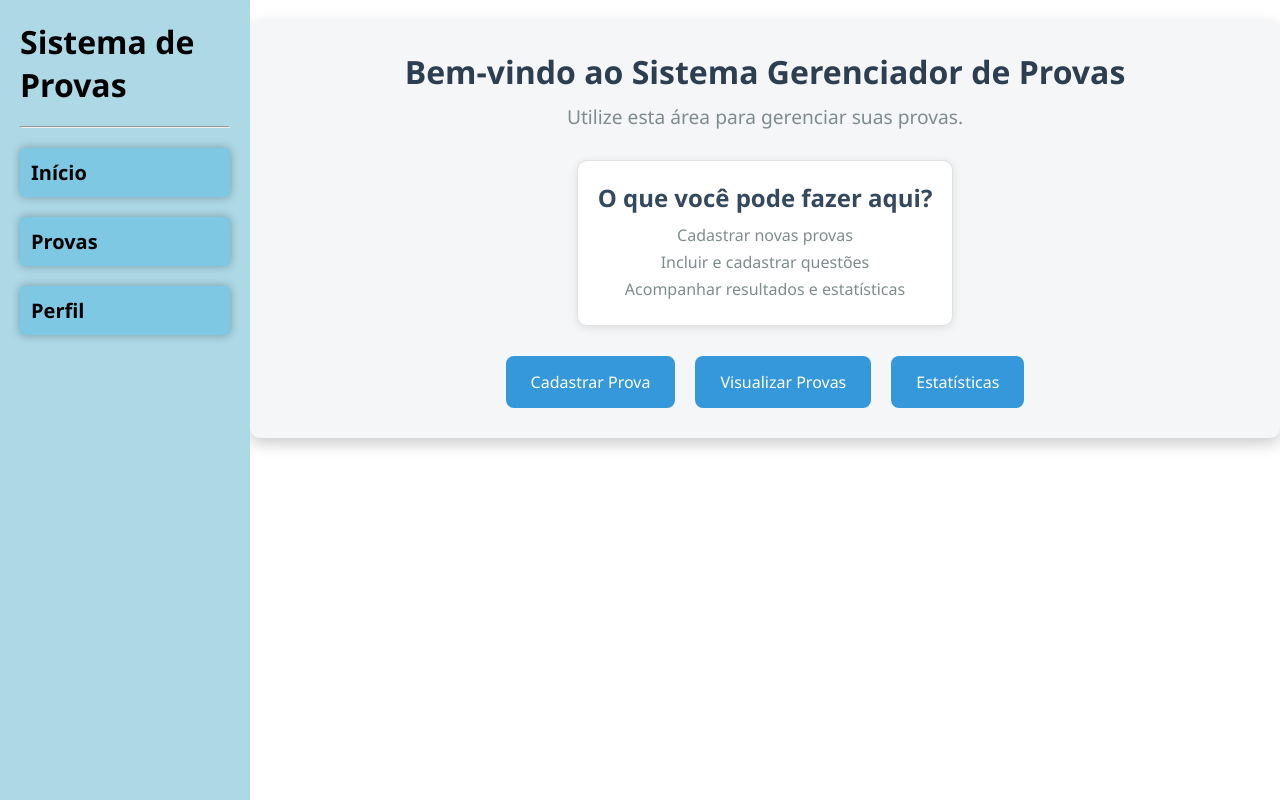
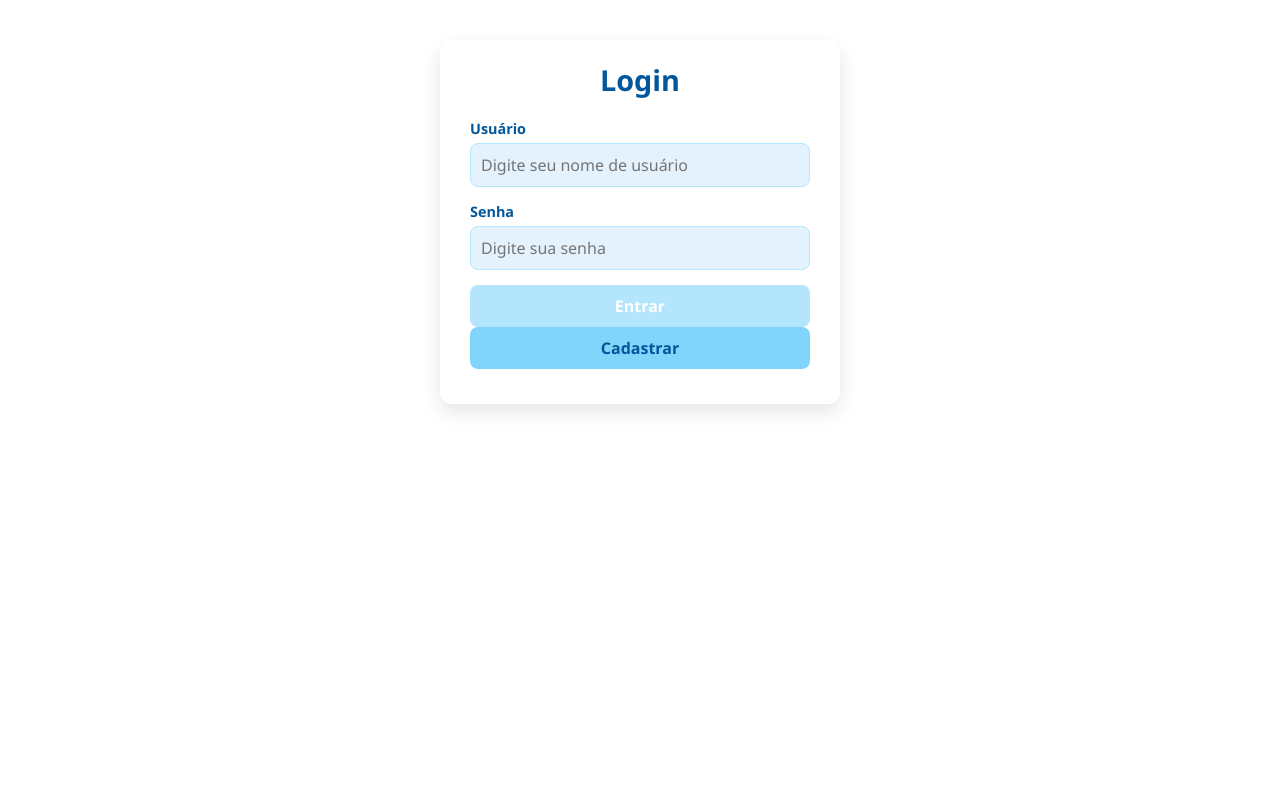
Before and after one commit to Airesp4/ExamManagerFront, an Angular app: page / in a window 1280 px wide. Built offline with nearby package versions, Linux system fonts and the light colour scheme.

Commit message:
Criando tela de login e adequando requisições

```diff
--- a/src/app/app.component.html
+++ b/src/app/app.component.html
@@ -1,21 +1,3 @@
-<div class="container">
-    <app-sidebar (sectionChange)="onSectionChange($event)"></app-sidebar>
-
-    <div class="container__content">
-      <ng-container *ngIf="activeSection === 'inicio'">
-        <app-interaction-screen></app-interaction-screen>
-      </ng-container>
-
-      <ng-container *ngIf="activeSection === 'provas'">
-        <!-- Conteúdo da seção Provas -->
-        <app-search-bar></app-search-bar>
-        <app-info-screen></app-info-screen>
-      </ng-container>
-
-      <ng-container *ngIf="activeSection === 'perfil'">
-
-      </ng-container>
-    </div>
-</div>
+<app-login></app-login>
 
 <router-outlet />
--- a/src/app/app.component.ts
+++ b/src/app/app.component.ts
@@ -7,11 +7,12 @@ import { InfoScreenComponent } from "./components/info-screen/info-screen.compon
 import { CommonModule } from '@angular/common';
 import { HttpClient } from '@angular/common/http';
 import { InteractionScreenComponent } from "./components/interaction-screen/interaction-screen.component";
+import { LoginComponent } from "./components/login/login.component";
 
 @Component({
   selector: 'app-root',
   standalone: true,
-  imports: [RouterOutlet, SidebarSystemComponent, SearchBarComponent, FormsModule, InfoScreenComponent, CommonModule, InteractionScreenComponent],
+  imports: [RouterOutlet, SidebarSystemComponent, SearchBarComponent, FormsModule, InfoScreenComponent, CommonModule, InteractionScreenComponent, LoginComponent],
   providers: [HttpClient],
   templateUrl: './app.component.html',
   styleUrls: ['./app.component.css']
--- a/src/app/components/info-screen/info-screen.component.css
+++ b/src/app/components/info-screen/info-screen.component.css
@@ -2,7 +2,7 @@
   padding: 20px;
   margin: 0;
   max-width: calc(100% - 250px); /* Subtrai a largura da sidebar */
-    margin-left: 250px;  /* Garantir que o container ocupe toda a largura da tela */
+  margin-left: 250px;
 }
 
 .container__provas .prova-list {
@@ -16,31 +16,18 @@
   padding: 15px;
   border-radius: 8px;
   box-shadow: 0 2px 5px rgba(0, 0, 0, 0.1);
-    width: 100%;  /* Garantir que o card ocupe toda a largura */
-    border: 2px solid #ddd;  /* Adicionando borda visível */
-    box-sizing: border-box;  /* Inclui padding e borda no cálculo da largura */
-}
-
-.container__provas .prova-card h3 {
-    margin: 0;
-    font-size: 1.2rem;
-}
-
-.container__provas .prova-card p {
-    margin: 10px 0 0;
-}
-
-.prova-card {
-    cursor: pointer; /* Indica que o item é clicável */
+  width: 100%;
+  border: 2px solid #ddd;
+  box-sizing: border-box;
+  cursor: pointer;
   transition: transform 0.3s ease-in-out, box-shadow 0.3s ease-in-out;
 }
 
-.prova-card:hover {
-    transform: scale(1.04); /* Aumenta o card em 4% */
-    box-shadow: 0 4px 10px rgba(99, 85, 85, 0.2); /* Adiciona uma sombra mais forte ao passar o mouse */
+.container__provas .prova-card:hover {
+  transform: scale(1.04);
+  box-shadow: 0 4px 10px rgba(99, 85, 85, 0.2);
 }
 
-/* Modal Overlay */
 .modal {
   position: fixed;
   top: 0;
@@ -72,11 +59,12 @@
 
 .button-container {
   display: flex;
-    justify-content: center; /* Centraliza horizontalmente */
-    gap: 10px; /* Espaçamento entre os botões */
+  justify-content: center;
+  gap: 10px;
   margin-top: 20px;
 }
 
+/* Botões com Classes Específicas */
 button {
   padding: 10px 15px;
   border: none;
@@ -86,30 +74,51 @@
   cursor: pointer;
 }
 
-  /* Botão Salvar - Azul */
-  button:nth-child(1) {
+.btn-salvar {
   background-color: #007bff;
 }
 
-  button:nth-child(1):hover {
+.btn-salvar:hover {
   background-color: #0056b3;
 }
 
-  /* Botão Editar/Cancelar - Amarelo */
-  button:nth-child(2) {
+.btn-editar {
   background-color: #ffc107;
-    color: black; /* Texto preto para contraste */
+  color: black;
 }
 
-  button:nth-child(2):hover {
+.btn-editar:hover {
   background-color: #e0a800;
 }
 
-  /* Botão Fechar - Vermelho */
-  button:nth-child(3) {
+.btn-fechar {
+  background-color: #6c757d;
+}
+
+.btn-fechar:hover {
+  background-color: #5a6268;
+}
+
+.btn-excluir {
   background-color: #dc3545;
 }
 
-  button:nth-child(3):hover {
+.btn-excluir:hover {
   background-color: #a71d2a;
 }
+
+.btn-confirmar {
+  background-color: #28a745;
+}
+
+.btn-confirmar:hover {
+  background-color: #218838;
+}
+
+.btn-cancelar {
+  background-color: #6c757d;
+}
+
+.btn-cancelar:hover {
+  background-color: #5a6268;
+}
--- /dev/null
+++ b/src/app/components/login/login.component.css
@@ -0,0 +1,151 @@
+/* Contêiner principal */
+.login-container {
+  margin: 40px auto;
+  width: 100%;
+  max-width: 400px;
+  background: #ffffff;
+  padding: 20px 30px;
+  border-radius: 12px;
+  box-shadow: 0 8px 20px rgba(0, 0, 0, 0.1);
+  font-family: 'Arial', sans-serif;
+}
+
+h2 {
+  text-align: center;
+  color: #01579b;
+  font-size: 1.8rem;
+  margin-bottom: 20px;
+}
+
+/* Formulários */
+.form-group {
+  margin-bottom: 15px;
+}
+
+label {
+  display: block;
+  font-size: 0.9rem;
+  font-weight: bold;
+  color: #01579b;
+  margin-bottom: 5px;
+}
+
+input {
+  width: 100%;
+  padding: 10px;
+  font-size: 1rem;
+  border: 1px solid #b3e5fc;
+  border-radius: 8px;
+  background: #e3f2fd;
+  outline: none;
+  transition: border-color 0.3s ease;
+}
+
+input:focus {
+  border-color: #0288d1;
+}
+
+button {
+  width: 100%;
+  padding: 10px;
+  font-size: 1rem;
+  font-weight: bold;
+  border: none;
+  border-radius: 8px;
+  cursor: pointer;
+  transition: background-color 0.3s ease, transform 0.2s ease;
+}
+
+button:disabled {
+  background-color: #b3e5fc;
+  cursor: not-allowed;
+}
+
+.btn-primary {
+  background-color: #0288d1;
+  color: white;
+}
+
+.btn-primary:hover {
+  background-color: #0277bd;
+  transform: scale(1.02);
+}
+
+.btn-secondary {
+  background-color: #81d4fa;
+  color: #01579b;
+}
+
+.btn-secondary:hover {
+  background-color: #4fc3f7;
+  transform: scale(1.02);
+}
+
+.error-message {
+  margin-top: 10px;
+  padding: 10px;
+  background-color: #ffebee;
+  color: #d32f2f;
+  text-align: center;
+  border-radius: 8px;
+}
+
+/* Modal */
+.modal {
+  display: none;
+  position: fixed;
+  top: 0;
+  left: 0;
+  width: 100%;
+  height: 100%;
+  background-color: rgba(0, 0, 0, 0.5);
+  justify-content: center;
+  align-items: center;
+  z-index: 1000;
+}
+
+.modal.is-visible {
+  display: flex;
+}
+
+.modal-content {
+  background: #ffffff;
+  padding: 25px 30px;
+  border-radius: 12px;
+  width: 100%;
+  max-width: 400px;
+  box-shadow: 0 8px 20px rgba(0, 0, 0, 0.2);
+}
+
+.modal-content h2 {
+  margin-top: 0;
+  color: #01579b;
+  text-align: center;
+  margin-bottom: 15px;
+}
+
+.modal-content .form-group {
+  margin-bottom: 15px;
+}
+
+.modal-content button {
+  margin-right: 10px;
+}
+
+.btn-success {
+  background-color: #4caf50;
+  color: white;
+}
+
+.btn-success:hover {
+  background-color: #43a047;
+}
+
+.btn-danger {
+  background-color: #e57373;
+  color: white;
+}
+
+.btn-danger:hover {
+  background-color: #ef5350;
+}
--- /dev/null
+++ b/src/app/components/login/login.component.html
@@ -0,0 +1,92 @@
+<div class="login-container">
+  <h2>Login</h2>
+  <form (ngSubmit)="onSubmit()" #loginForm="ngForm">
+    <div class="form-group">
+      <label for="username">Usuário</label>
+      <input
+        type="text"
+        id="username"
+        class="form-control"
+        placeholder="Digite seu nome de usuário"
+        required
+        [(ngModel)]="username"
+        name="username"
+      />
+    </div>
+    <div class="form-group">
+      <label for="password">Senha</label>
+      <input
+        type="password"
+        id="password"
+        class="form-control"
+        placeholder="Digite sua senha"
+        required
+        [(ngModel)]="password"
+        name="password"
+      />
+    </div>
+    <div class="form-group">
+      <button type="submit" class="btn btn-primary" [disabled]="!loginForm.form.valid">
+        Entrar
+      </button>
+      <button type="button" class="btn btn-secondary" (click)="abrirModalCadastro()">
+        Cadastrar
+      </button>
+    </div>
+    <div *ngIf="loginFailed" class="error-message">
+      <p>Credenciais inválidas, tente novamente.</p>
+    </div>
+  </form>
+
+  <!-- Modal de Cadastro -->
+  <div class="modal" [ngClass]="{ 'is-visible': modalCadastroAberto }">
+    <div class="modal-content">
+      <h2>Cadastrar Usuário</h2>
+      <form (ngSubmit)="onCadastrar()" #cadastroForm="ngForm">
+        <div class="form-group">
+          <label for="new-username">Usuário</label>
+          <input
+            type="text"
+            id="new-username"
+            class="form-control"
+            placeholder="Digite seu nome de usuário"
+            required
+            [(ngModel)]="newUsername"
+            name="newUsername"
+          />
+        </div>
+        <div class="form-group">
+          <label for="new-password">Senha</label>
+          <input
+            type="password"
+            id="new-password"
+            class="form-control"
+            placeholder="Digite sua senha"
+            required
+            [(ngModel)]="newPassword"
+            name="newPassword"
+          />
+        </div>
+        <div class="form-group">
+          <label for="date-birth">Data de Nascimento</label>
+          <input
+            type="date"
+            id="date-birth"
+            class="form-control"
+            required
+            [(ngModel)]="newDateBirth"
+            name="newDateBirth"
+          />
+        </div>
+        <div class="form-group">
+          <button type="submit" class="btn btn-success" [disabled]="!cadastroForm.form.valid">
+            Confirmar Cadastro
+          </button>
+          <button type="button" class="btn btn-danger" (click)="fecharModalCadastro()">
+            Cancelar
+          </button>
+        </div>
+      </form>
+    </div>
+  </div>
+</div>
--- /dev/null
+++ b/src/app/components/login/login.component.ts
@@ -0,0 +1,49 @@
+import { CommonModule } from '@angular/common';
+import { Component } from '@angular/core';
+import { FormsModule } from '@angular/forms';
+import { Router } from '@angular/router';
+
+@Component({
+  selector: 'app-login',
+  standalone: true,
+  imports: [FormsModule, CommonModule],
+  templateUrl: './login.component.html',
+  styleUrl: './login.component.css'
+})
+export class LoginComponent {
+  username: string = '';
+  password: string = '';
+  loginFailed: boolean = false;
+
+  newUsername: string = '';
+  newPassword: string = '';
+  newDateBirth: string = '';
+  modalCadastroAberto: boolean = false;
+
+  onSubmit() {
+    // Lógica de login
+    console.log('Tentativa de login:', this.username, this.password);
+    // Simule falha de login para exibir a mensagem de erro
+    this.loginFailed = true; // Atualize conforme a lógica real
+  }
+
+  abrirModalCadastro() {
+    this.modalCadastroAberto = true;
+  }
+
+  fecharModalCadastro() {
+    this.modalCadastroAberto = false;
+  }
+
+  onCadastrar() {
+    // Lógica para salvar o novo usuário
+    console.log('Cadastro de usuário:', {
+      username: this.newUsername,
+      password: this.newPassword,
+      dateBirth: this.newDateBirth,
+    });
+
+    // Fechar modal após cadastro
+    this.fecharModalCadastro();
+  }
+}
--- a/src/app/services/data.service.ts
+++ b/src/app/services/data.service.ts
@@ -17,21 +17,26 @@ export class DataService {
   constructor(private http: HttpClient) {}
 
   getProvas(): Observable<any> {
-    return this.http.get(this.apiUrl + `/provas/buscar`);
+    return this.http.get(`${this.apiUrl}/provas/buscar`);
   }
 
   atualizarProva(id: number, prova: Prova): Observable<Prova> {
-    const url = `http://localhost:8080/provas/atualizar/${id}?nome=${prova.nome}&descricao=${prova.descricao}`;
-    console.log('URL de atualização:', url); // Verificação
+    const url = `${this.apiUrl}/provas/atualizar/${id}?nome=${prova.nome}&descricao=${prova.descricao}`;
+    console.log('URL de atualização:', url);
 
-    // Enviando os dados como parâmetros na URL
     return this.http.put<Prova>(url, {});
   }
 
   cadastrarProva(nome: string, descricao: string): Observable<Prova> {
-    const prova: Partial<Prova> = { nome, descricao };
-    const url = `${this.apiUrl}/provas/cadastro`;
-    return this.http.post<Prova>(url, prova);
+    const url = `${this.apiUrl}/provas/cadastro?nome=${nome}&descricao=${descricao}`;
+    console.log('URL de atualização:', url);
+
+    return this.http.post<Prova>(url, {});
+  }
+
+  excluirProva(id: number): Observable<Prova> {
+
+    return this.http.delete<Prova>(`${this.apiUrl}/provas/delete/${id}`);
   }
 
 }
```
Also changed, not shown: src/app/components/info-screen/info-screen.component.html (+17 -11 lines), src/app/components/info-screen/info-screen.component.ts (+28 -11 lines), src/app/services/user.service.ts (added, +17 -0 lines), 1 other file (tests, documents, lock files or other folders). Lines whose indentation alone changed are shown as unchanged.
